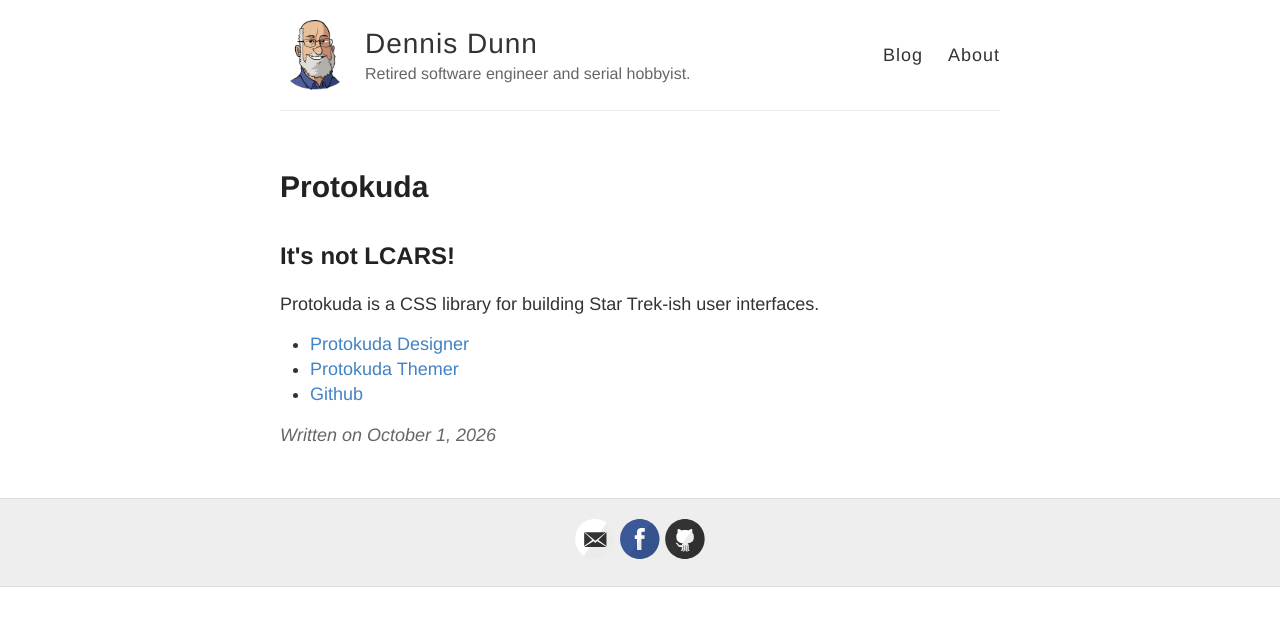
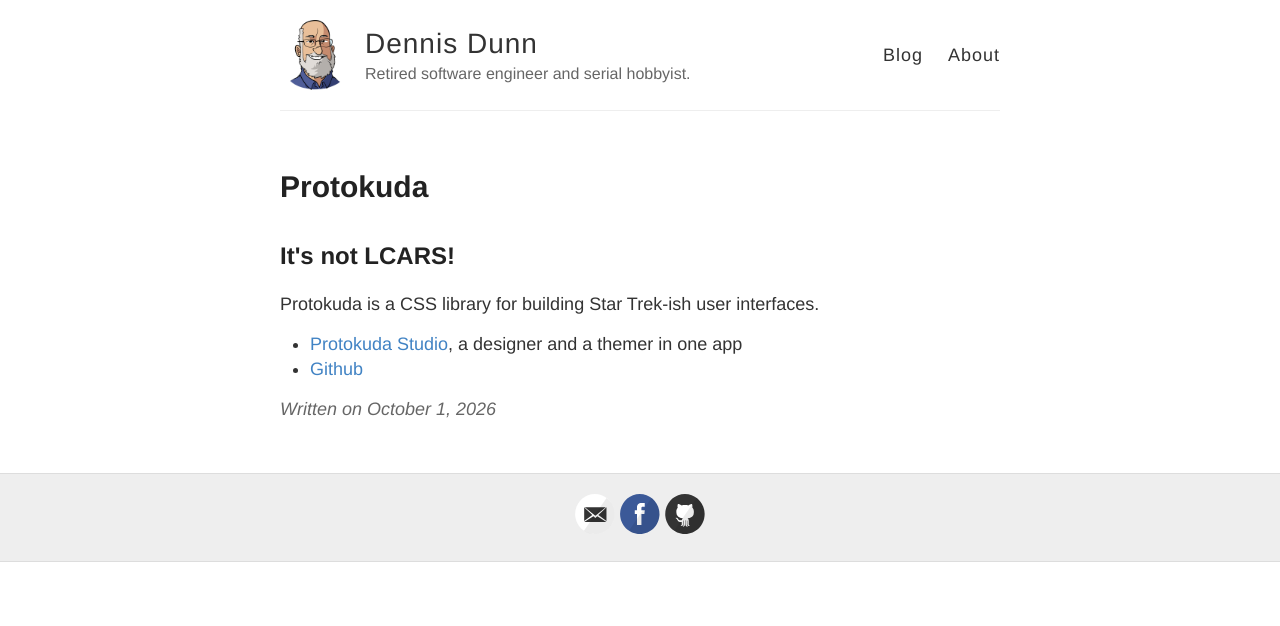
Before and after one commit to dennisdunn/dennisdunn.github.io, a Jekyll site: the page built from _posts/2026-10-01-protokuda-css.md, in a window 1280 px wide. Shown: the top 626 px of the page. Built offline with Jekyll 4.4.1, drawn with Linux system fonts in a browser that asks for light colours.

Commit message:
Link Protokuda Studio from the Protokuda post
Co-Authored-By: Claude Opus 5.5 <noreply@anthropic.com>

```diff
--- a/_posts/2026-10-01-protokuda-css.md
+++ b/_posts/2026-10-01-protokuda-css.md
@@ -5,6 +5,5 @@ subtitle: It's not LCARS!
 ---
 Protokuda is a CSS library for building Star Trek-ish
 user interfaces.
-- [Protokuda Designer](https://dennisdunn.github.io/pk-designer/)
-- [Protokuda Themer](https://dennisdunn.github.io/pk-themer/)
+- [Protokuda Studio](https://dennisdunn.github.io/pk-studio/), a designer and a themer in one app
 - [Github](https://github.com/dennisdunn/protokuda)
```
